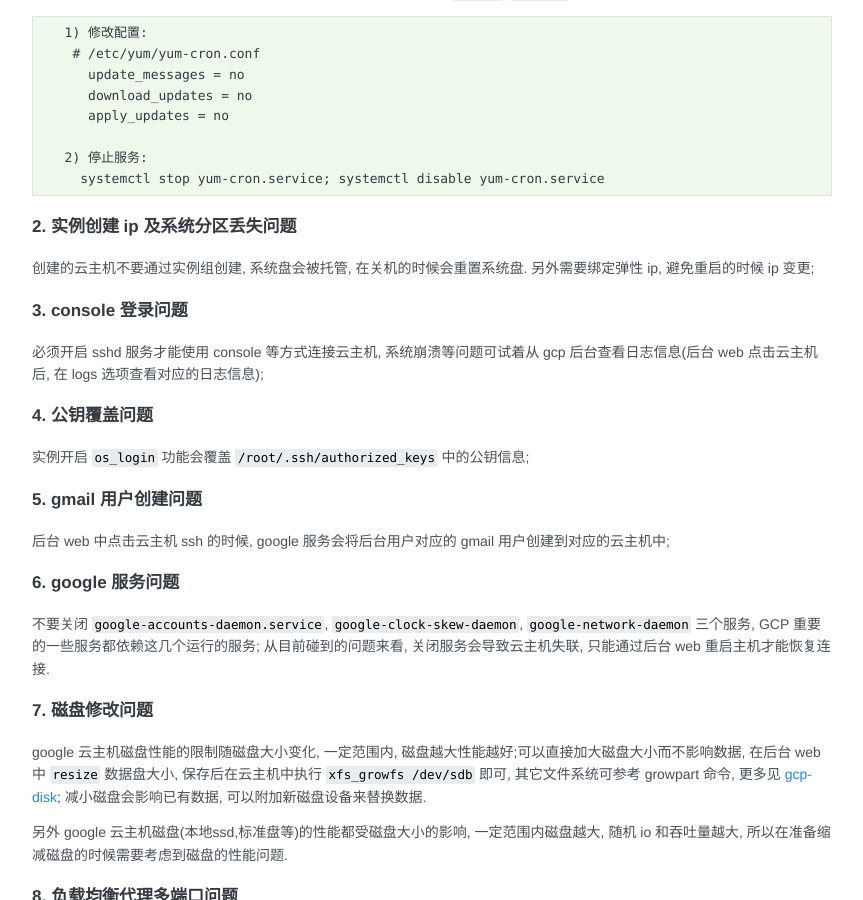
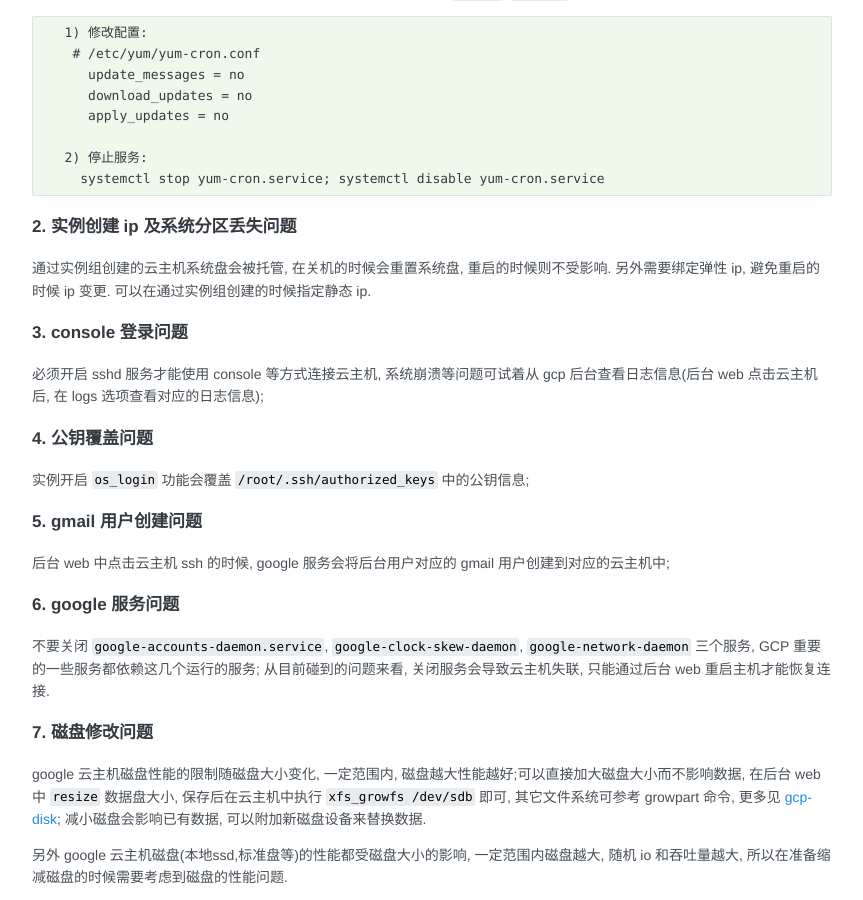
Before and after one commit to arstercz/arstercz.github.io, a Jekyll site: the page built from _posts/2019-06-03-google-cloud-platformgcp-%e4%bd%bf%e7%94%a8%e9%97%ae%e9%a2%98%e6%b1%87%e6%80%bb.md, in a window 1280 px wide and 900 px high, scrolled down 616 px. Shown: the whole window, without its empty margins (208-1071 px from the left). Built offline with Jekyll 4.4.1, drawn with Linux system fonts in a browser that asks for light colours; comment, search, counter and statistics services are not loaded.

Commit message:
add gcp instance note

```diff
--- a/_posts/2019-06-03-google-cloud-platformgcp-%e4%bd%bf%e7%94%a8%e9%97%ae%e9%a2%98%e6%b1%87%e6%80%bb.md
+++ b/_posts/2019-06-03-google-cloud-platformgcp-%e4%bd%bf%e7%94%a8%e9%97%ae%e9%a2%98%e6%b1%87%e6%80%bb.md
@@ -45,7 +45,7 @@
 
 ### 2. 实例创建 ip 及系统分区丢失问题
 
-创建的云主机不要通过实例组创建, 系统盘会被托管, 在关机的时候会重置系统盘. 另外需要绑定弹性 ip, 避免重启的时候 ip 变更;
+通过实例组创建的云主机系统盘会被托管, 在关机的时候会重置系统盘, 重启的时候则不受影响. 另外需要绑定弹性 ip, 避免重启的时候 ip 变更. 可以在通过实例组创建的时候指定静态 ip.
 
 ### 3. console 登录问题
 
```
